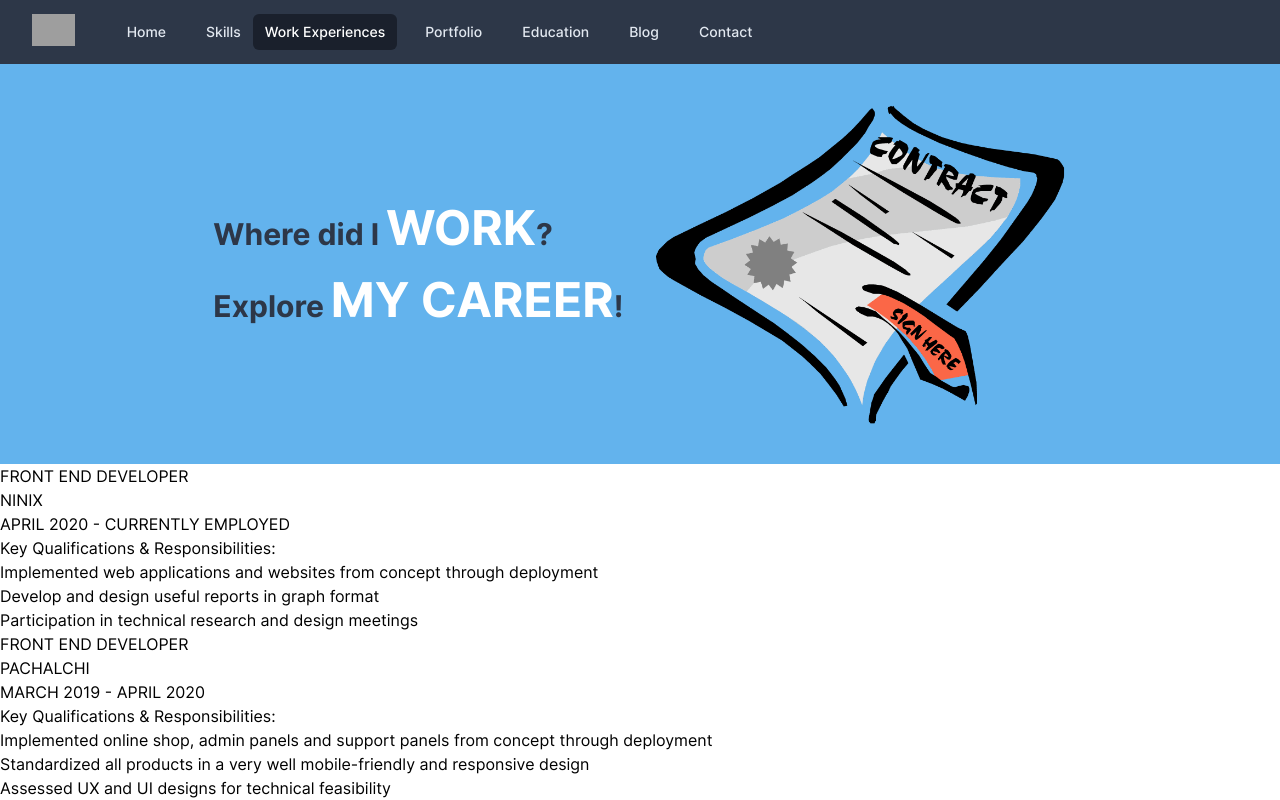
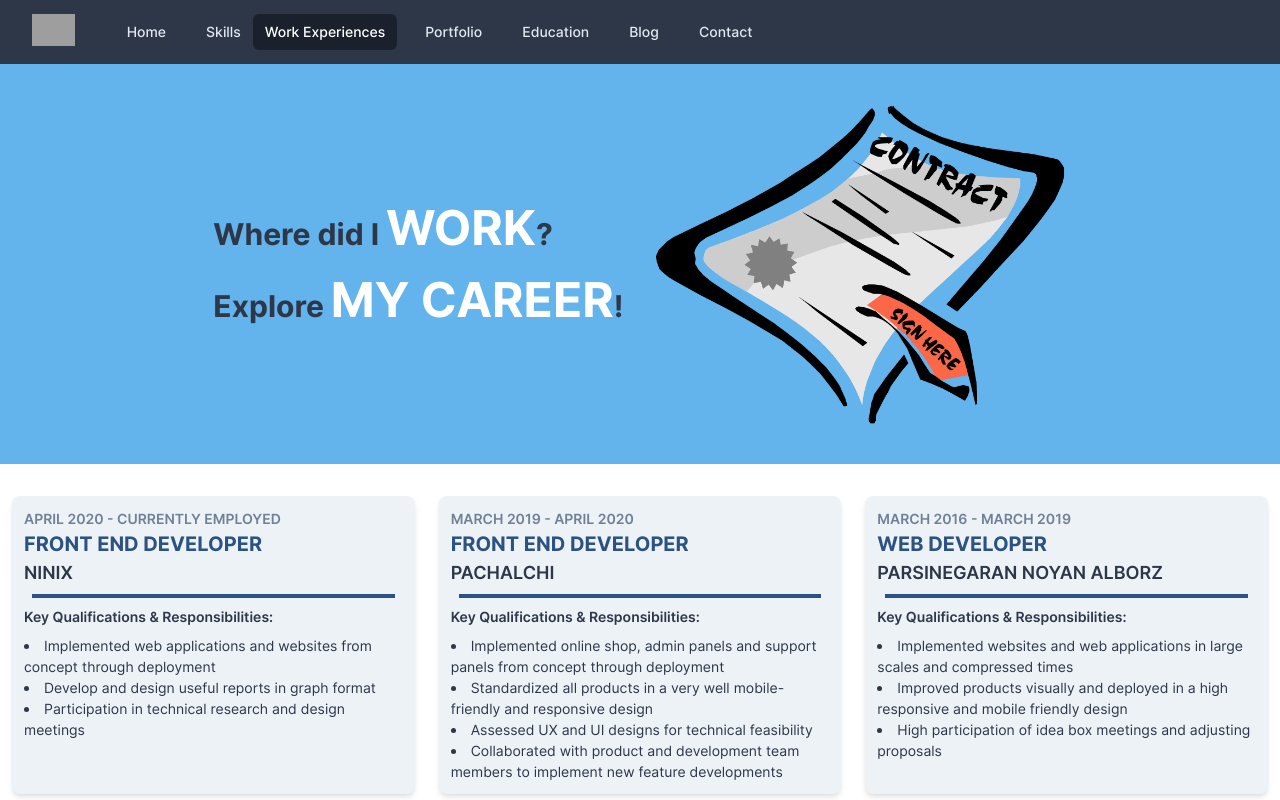
Before and after one commit to hosseinAMD/my-website, a Next.js app: page /work-experiences in a window 1280 px wide. Shown: the top 800 px of the page. Built offline with nearby package versions, Linux system fonts and the light colour scheme; grey boxes are pictures that could not be loaded.

Commit message:
work exprience items design done

```diff
--- a/src/components/Work/WorkItem.tsx
+++ b/src/components/Work/WorkItem.tsx
@@ -10,14 +10,17 @@ const WorkItem: React.FC<WorkItemProps> = ({
   keys,
 }) => {
   return (
-    <div>
-      <p>{role}</p>
-      <p>{company}</p>
-      <p>
+    <div className="bg-gray-200 rounded-lg p-3 mx-3 shadow-md">
+      <p className="text-gray-600 text-sm font-semibold">
         {start} - {end}
       </p>
-      <p>Key Qualifications & Responsibilities:</p>
-      <ul>
+      <p className="text-blue-800 text-xl font-bold">{role}</p>
+      <p className="text-gray-800 text-lg font-semibold">{company}</p>
+      <div className="h-1 bg-blue-800 m-2"></div>
+      <p className="text-sm text-gray-800 font-semibold">
+        Key Qualifications & Responsibilities:
+      </p>
+      <ul className="mt-2 text-sm list-disc list-inside text-gray-800">
         {keys.map((item, index) => (
           <li key={index}>{item}</li>
         ))}
--- a/src/components/Work/WorkList.tsx
+++ b/src/components/Work/WorkList.tsx
@@ -40,7 +40,7 @@ export const workList: IWork[] = [
 
 const WorkList: React.FC = () => {
   return (
-    <div>
+    <div className="container mx-auto my-8 flex flex-col space-y-4 lg:grid lg:grid-cols-3 lg:space-y-0">
       {workList.map((item, index) => (
         <WorkItem key={index} {...item} />
       ))}
```
